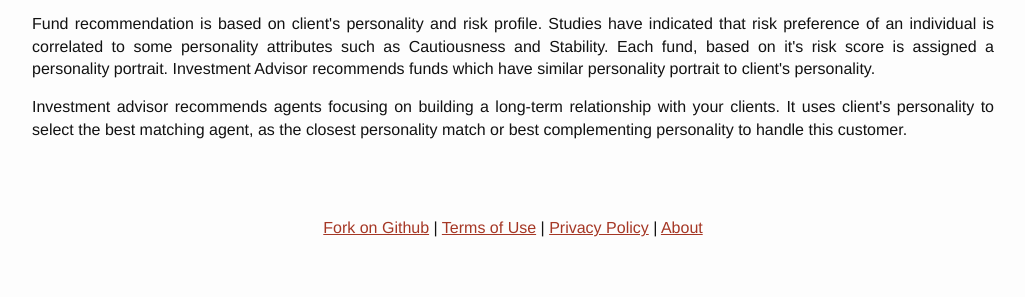
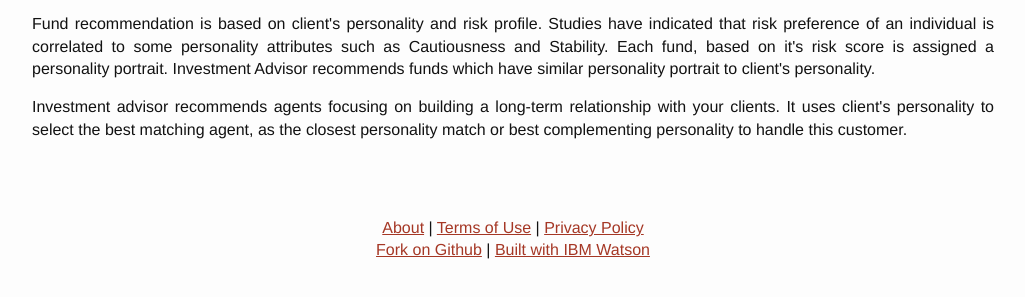
Before and after one commit to watson-developer-cloud/investment-advisor, a website: page public/about.html in a window 1280 px wide. Shown: the part 287-584 px from the top of the page, without its empty margins (127-1152 px from the left). Drawn offline with Linux system fonts and the light colour scheme.

Commit message:
Added footer link to Watson Developer Cloud

```diff
--- a/public/about.html
+++ b/public/about.html
@@ -47,7 +47,10 @@
     </div>
     <div class="container">
 
-      <footer><a href="https://github.com/watson-developer-cloud/investment-advisor" target="_blank">Fork on Github</a><span> | </span><a href="./tos.html">Terms of Use</a><span> | </span><a href="http://www.ibm.com/privacy/us/en/" target="_blank">Privacy Policy</a><span> | </span><a href="./about.html">About</a></footer>
+      <footer>
+        <div><a href="./about.html">About</a><span> | </span><a href="./tos.html">Terms of Use</a><span> | </span><a href="http://www.ibm.com/privacy/us/en/" target="_blank">Privacy Policy</a></div>
+        <div><a href="https://github.com/watson-developer-cloud/investment-advisor" target="_blank">Fork on Github</a><span> | </span><a href="http://www.ibm.com/smarterplanet/us/en/ibmwatson/developercloud/">Built with IBM Watson</a></div>
+      </footer>
     </div>
   </body>
 </html>
```
Also changed, not shown: public/index.html (+4 -1 lines), public/tos.html (+4 -1 lines).
